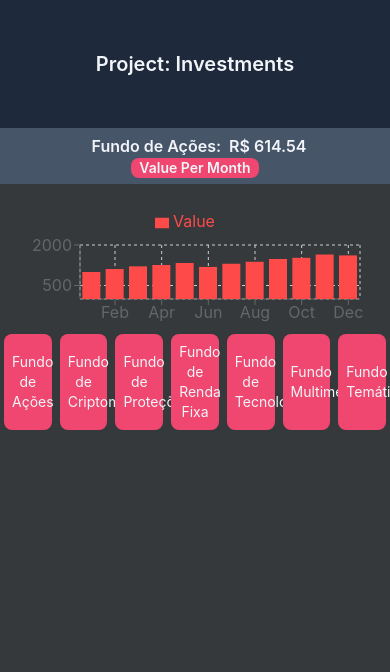
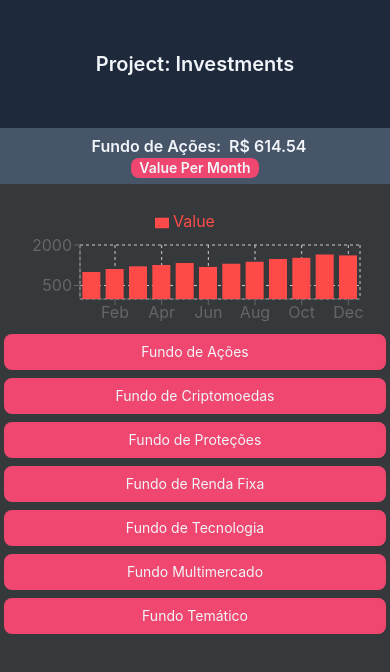
Before and after one commit to AlecMMedeiros/react-investment, a React (Create React App) app: page / in a window 390 px wide. Shown: the top 672 px of the page. Built offline with nearby package versions, Linux system fonts and the light colour scheme.

Commit message:
Layout test - 02

```diff
--- a/src/components/ResumePerMonth.jsx
+++ b/src/components/ResumePerMonth.jsx
@@ -48,7 +48,7 @@ export default function ResumePerMonth({
             <Bar dataKey='Value' fill='#fe4a49'/>
           </BarChart>
         </ResponsiveContainer>
-        <div className='grid grid-cols-7 text-sm'>
+        <div className='grid grid-cols-1 gap-2 text-sm md:grid-cols-7 md:gap-0'>
           {investNames.map((ele) => (
             <button
               key={ele}
```
